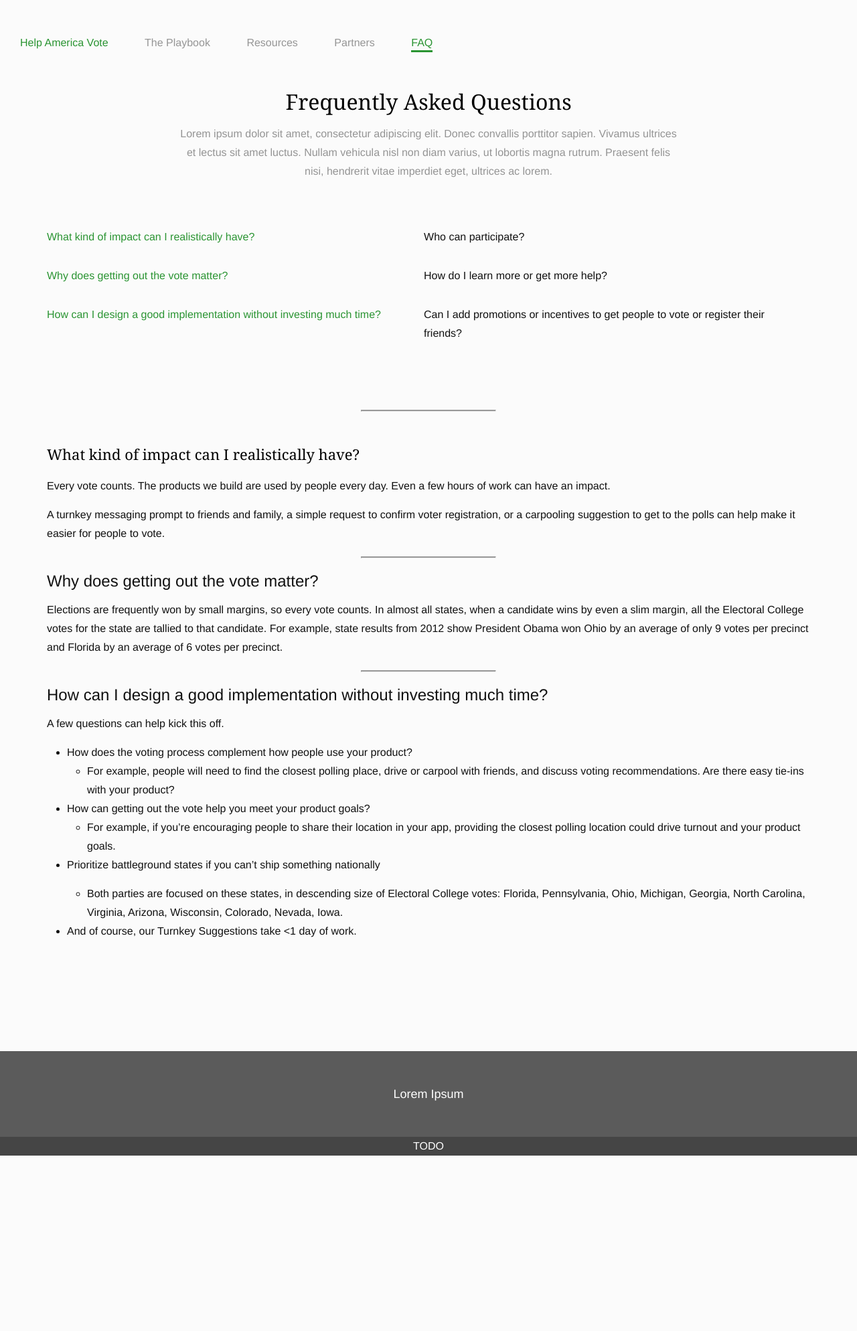
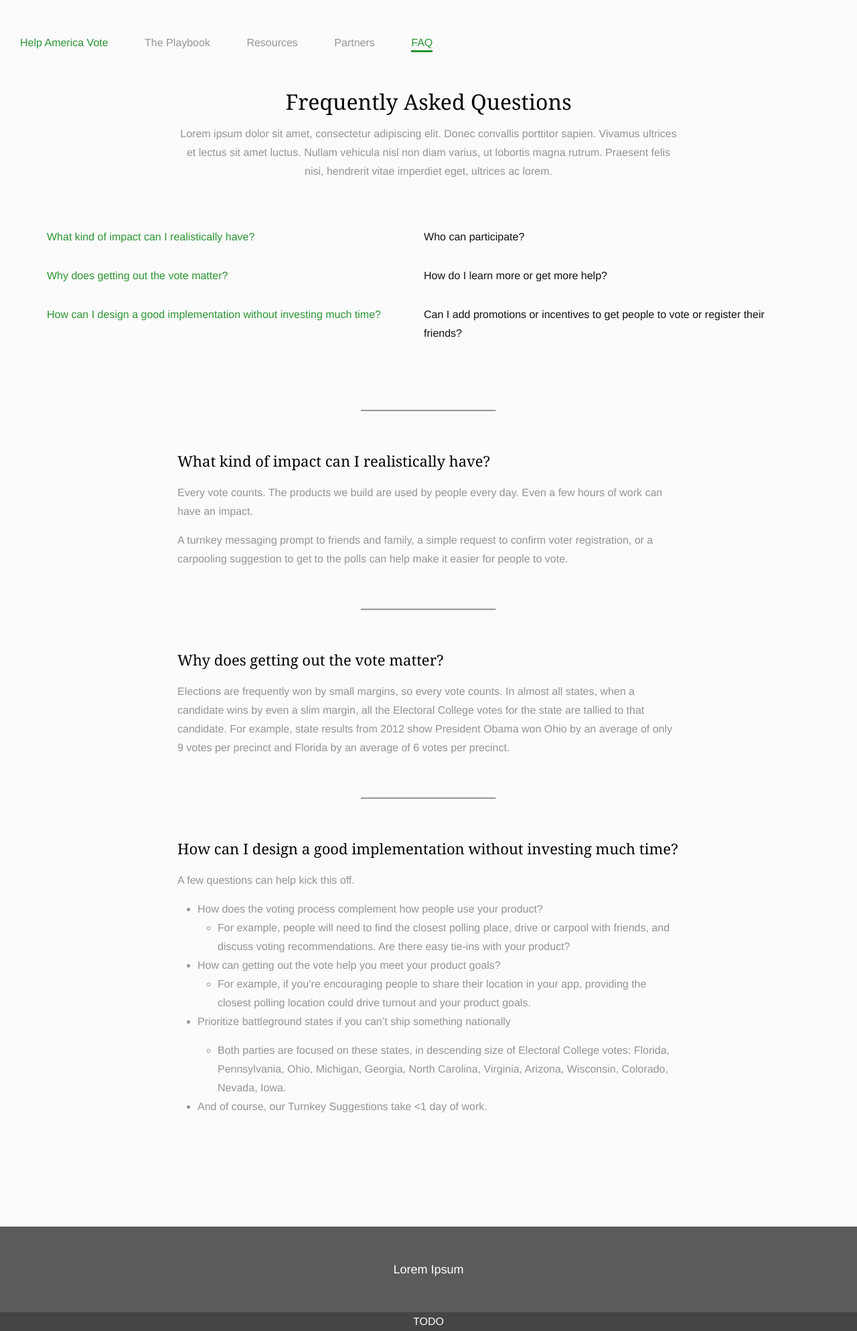
Before and after one commit to techthevote/techthevote.github.io, a Jekyll site: the page built from faq.md, in a window 1280 px wide. Shown: the whole page at 67% size. Built offline with Jekyll 4.4.1, drawn with Linux system fonts in a browser that asks for light colours; nearby versions of some CDN libraries; before the commit the page ends 1726 px from its top, so only the background shows below that.

Commit message:
clean up faq page

```diff
--- a/_sass/_faq.scss
+++ b/_sass/_faq.scss
@@ -1,19 +1,18 @@
-.questions {
+.question-links {
   display: block;
-  margin: 40px 0 50px;
+  margin: 40px 0 10px;
   position: relative;
   list-style-type: none;
 
-}
+  li {
+    margin-bottom: 30px;
+  }
 
-.questions li {
-  margin-bottom: 30px;
-}
-
-.questions.left-column, .questions.right-column {
-  width: 49%;
-  display: inline-block;
-  vertical-align: top;
+  &.left-column, &.right-column {
+    width: 49%;
+    display: inline-block;
+    vertical-align: top;
+  }
 }
 
 hr {
@@ -24,9 +23,19 @@ hr {
   width: 200px;
 }
 
+.questions-list {
+  max-width: 750px;
+  margin: 0 auto;
+  color: #949494;
+
+  hr {
+    margin: 60px auto;
+  }
+}
+
 .question {
   color: black;
-  margin: 50px 0 20px;
+  margin-bottom: 20px;
   font-family: Georgia, Times, "Times New Roman", serif;
   font-size: 22px;
   line-height: 27px;
--- a/faq.md
+++ b/faq.md
@@ -15,12 +15,14 @@ excerpt: TODO
 * [What kind of impact can I realistically have?](#what-kind-of-impact-can-i-realistically-have)
 * [Why does getting out the vote matter?](#why-does-getting-out-the-vote-matter)
 * [How can I design a good implementation without investing much time?](#how-can-i-design-a-good-implementation-without-investing-much-time)
-{: .questions .left-column }
+{: .question-links .left-column }
 
 * Who can participate?
 * How do I learn more or get more help?
 * Can I add promotions or incentives to get people to vote or register their friends?
-{: .questions .right-column }
+{: .question-links .right-column }
+
+<div class="questions-list" markdown="1">
 
 ---
 
@@ -34,12 +36,14 @@ A turnkey messaging prompt to friends and family, a simple request to confirm vo
 ---
 
 ## Why does getting out the vote matter?
+{: .question }
 
 Elections are frequently won by small margins, so every vote counts.  In almost all states, when a candidate wins by even a slim margin, all the Electoral College votes for the state are tallied to that candidate. For example, state results from 2012 show President Obama won Ohio by an average of only 9 votes per precinct and Florida by an average of 6 votes per precinct.
 
 ---
 
 ## How can I design a good implementation without investing much time?
+{: .question }
 
 A few questions can help kick this off.
 
@@ -53,3 +57,5 @@ A few questions can help kick this off.
   * Both parties are focused on these states, in descending size of Electoral College votes: Florida, Pennsylvania, Ohio, Michigan, Georgia, North Carolina, Virginia, Arizona, Wisconsin, Colorado, Nevada, Iowa.
 
 * And of course, our Turnkey Suggestions take <1 day of work.
+
+</div>
```
